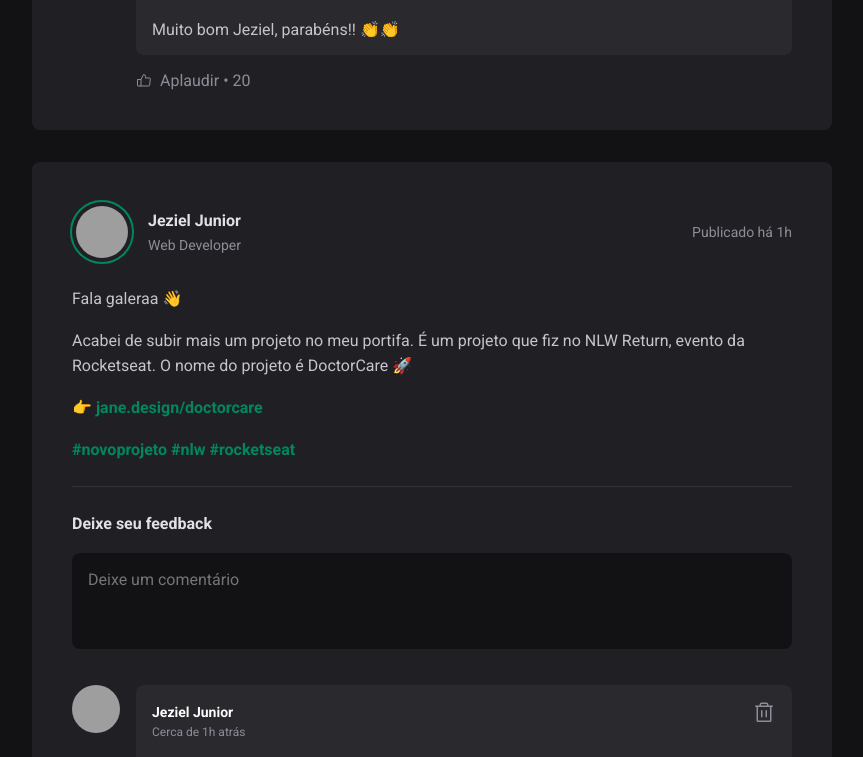
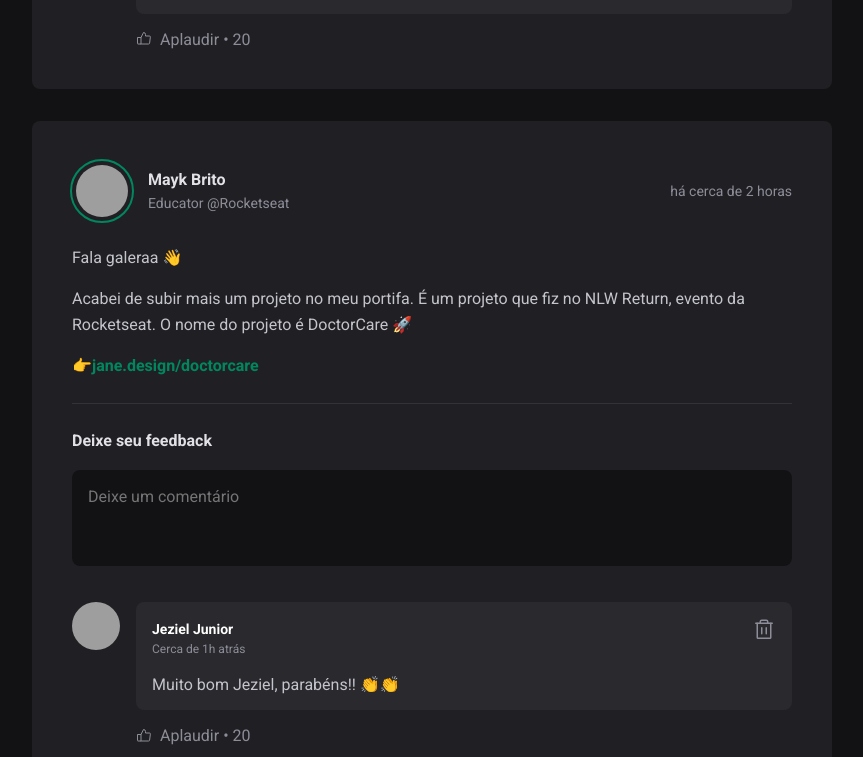
Before and after one commit to jeziel-jr/reactjs-ignite-projeto-01, a React (Vite) app: page / in a window 1280 px wide. Shown: the part 1015-1772 px from the top of the page, without its empty margins (352-1215 px from the left). Built offline with nearby package versions, Linux system fonts and the light colour scheme; grey boxes are pictures that could not be loaded.

Commit message:
change from fixed to dynamic values

```diff
--- a/package.json
+++ b/package.json
@@ -8,6 +8,7 @@
     "preview": "vite preview"
   },
   "dependencies": {
+    "date-fns": "^2.28.0",
     "phosphor-react": "^1.4.1",
     "react": "^18.0.0",
     "react-dom": "^18.0.0"
--- a/src/App.jsx
+++ b/src/App.jsx
@@ -4,6 +4,40 @@
 import './global.css';
 import styles from './App.module.css';
 
+// author: {avatar_url: "", name: "", role: ""}
+// publishedAt: Date
+// content: string
+
+const posts = [
+  {
+    id: 1,
+    author: {
+      avatarUrl: "https://github.com/jeziel-jr.png",
+      name: "Jeziel Junior",
+      role: "Web Developer"
+    },
+    content: [
+      { type: 'paragraph', content: "Fala galeraa 👋" },
+      { type: 'paragraph', content: "Acabei de subir mais um projeto no meu portifa. É um projeto que fiz no NLW Return, evento da Rocketseat. O nome do projeto é DoctorCare 🚀" },
+      { type: 'link', content: "👉jane.design/doctorcare" },
+    ],
+    publishedAt: new Date("2022-06-17 20:00:00"),
+  },
+  {
+    id: 2,
+    author: {
+      avatarUrl: "https://github.com/maykbrito.png",
+      name: "Mayk Brito",
+      role: "Educator @Rocketseat"
+    },
+    content: [
+      { type: 'paragraph', content: "Fala galeraa 👋" },
+      { type: 'paragraph', content: "Acabei de subir mais um projeto no meu portifa. É um projeto que fiz no NLW Return, evento da Rocketseat. O nome do projeto é DoctorCare 🚀" },
+      { type: 'link', content: "👉jane.design/doctorcare" },
+    ],
+    publishedAt: new Date("2022-06-19 13:45:00"),
+  },
+];
 
 function App() {
 
@@ -14,8 +48,15 @@
       <div className={styles.wrapper}>
         <Sidebar />
         <main>
-          <Post author="Jeziel Junior" content="Lorem ipsum dolor sit amet consectetur adipisicing elit. Recusandae sequi ab provident ut nobis dolore architecto at! Exercitationem eum asperiores ex delectus similique beatae facere mollitia facilis animi, non fugiat." />
-          <Post author="Jeziel Junior" content="Lorem ipsum dolor sit amet consectetur adipisicing elit. Recusandae sequi ab provident ut nobis dolore architecto at! Exercitationem eum asperiores ex delectus similique beatae facere mollitia facilis animi, non fugiat." />
+          {posts.map(post => {
+            return (
+              <Post
+                author={post.author}
+                content={post.content}
+                publishedAt={post.publishedAt}
+              />
+            );
+          })}
         </main>
       </div>
     </>
--- a/src/components/Post.jsx
+++ b/src/components/Post.jsx
@@ -1,32 +1,46 @@
+import { format, formatDistanceToNow } from 'date-fns';
+import ptBR from 'date-fns/locale/pt-BR';
+
 import { Avatar } from './Avatar';
 import { Comment } from './Comment';
 import styles from './Post.module.css';
 
-export function Post() {
+export function Post({ author, content, publishedAt }) {
+
+    const publishedDateFormatted = format(publishedAt, "d 'de' LLLL 'às' HH:mm'h'", {
+        locale: ptBR
+    });
+
+    const publishedDateRelativeToNow = formatDistanceToNow(publishedAt, {
+        locale: ptBR,
+        addSuffix: true
+    });
+
     return (
         <>
             <article className={styles.post}>
                 <header>
                     <div className={styles.author}>
-                        <Avatar src="https://github.com/jeziel-jr.png" />
+                        <Avatar src={author.avatarUrl} />
                         <div className={styles.authorInfo}>
-                            <strong>Jeziel Junior</strong>
-                            <span>Web Developer</span>
+                            <strong>{author.name}</strong>
+                            <span>{author.role}</span>
                         </div>
                     </div>
 
-                    <time title='11 de Maio às 08:13h' dateTime='2022-05-11 08:13:30'>Publicado há 1h</time>
+                    <time title={publishedDateFormatted} dateTime={publishedAt.toISOString()}>
+                        {publishedDateRelativeToNow}
+                    </time>
                 </header>
 
                 <div className={styles.content}>
-                    <p>Fala galeraa 👋</p>
-                    <p> Acabei de subir mais um projeto no meu portifa. É um projeto que fiz no NLW Return, evento da Rocketseat. O nome do projeto é DoctorCare 🚀</p>
-                    <p>👉{' '}<a href="">jane.design/doctorcare</a> </p>
-                    <p>
-                        <a href="">#novoprojeto</a>{' '}
-                        <a href="">#nlw</a>{' '}
-                        <a href="">#rocketseat</a>
-                    </p>
+                    {content.map(line => {
+                        if (line.type === 'paragraph') {
+                            return <p>{line.content}</p>;
+                        } else if (line.type === 'link') {
+                            return <p><a href="#">{line.content}</a></p>;
+                        }
+                    })}
                 </div>
 
                 <form className={styles.commentForm}>
```
Also changed, not shown: 1 other file (tests, documents, lock files or other folders).
